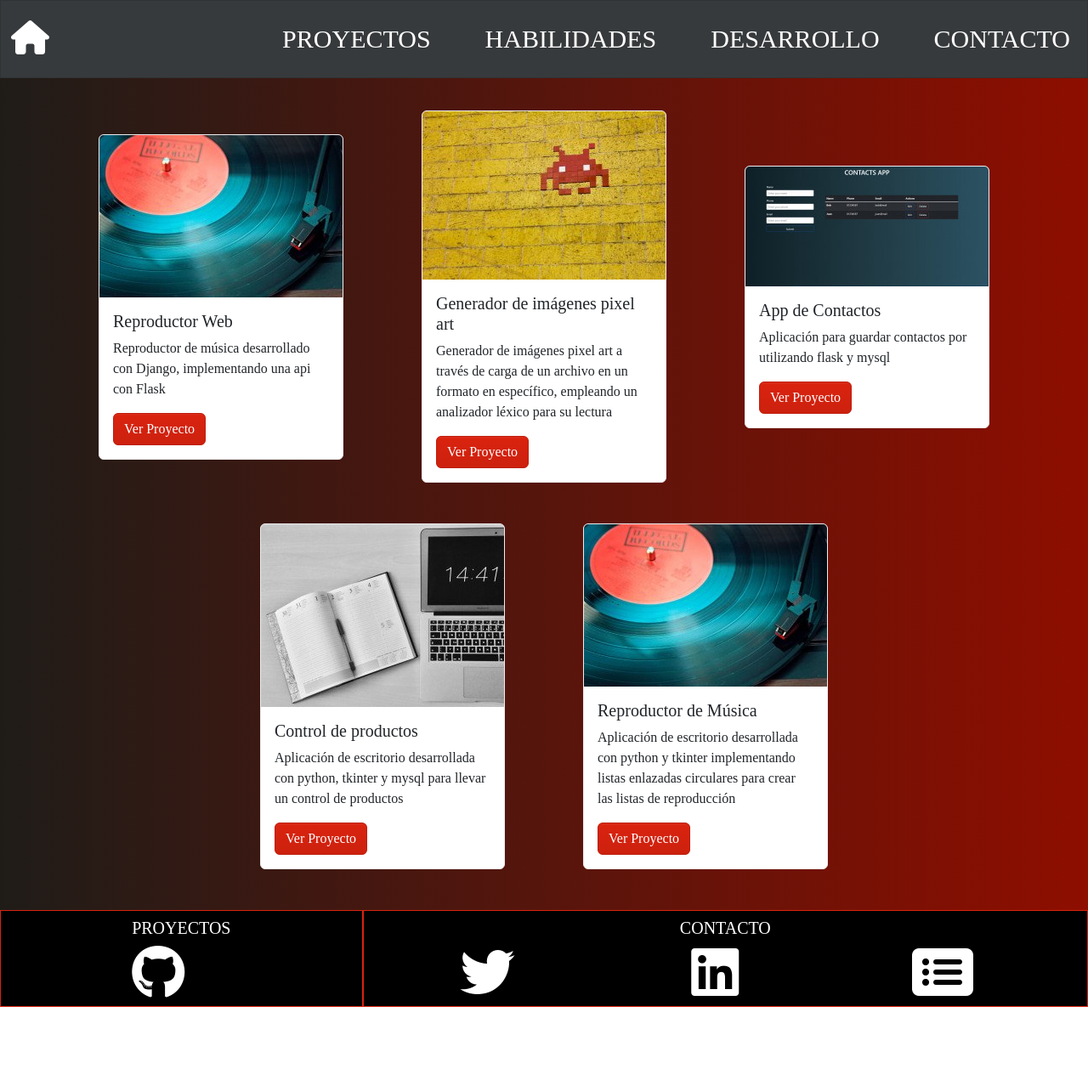
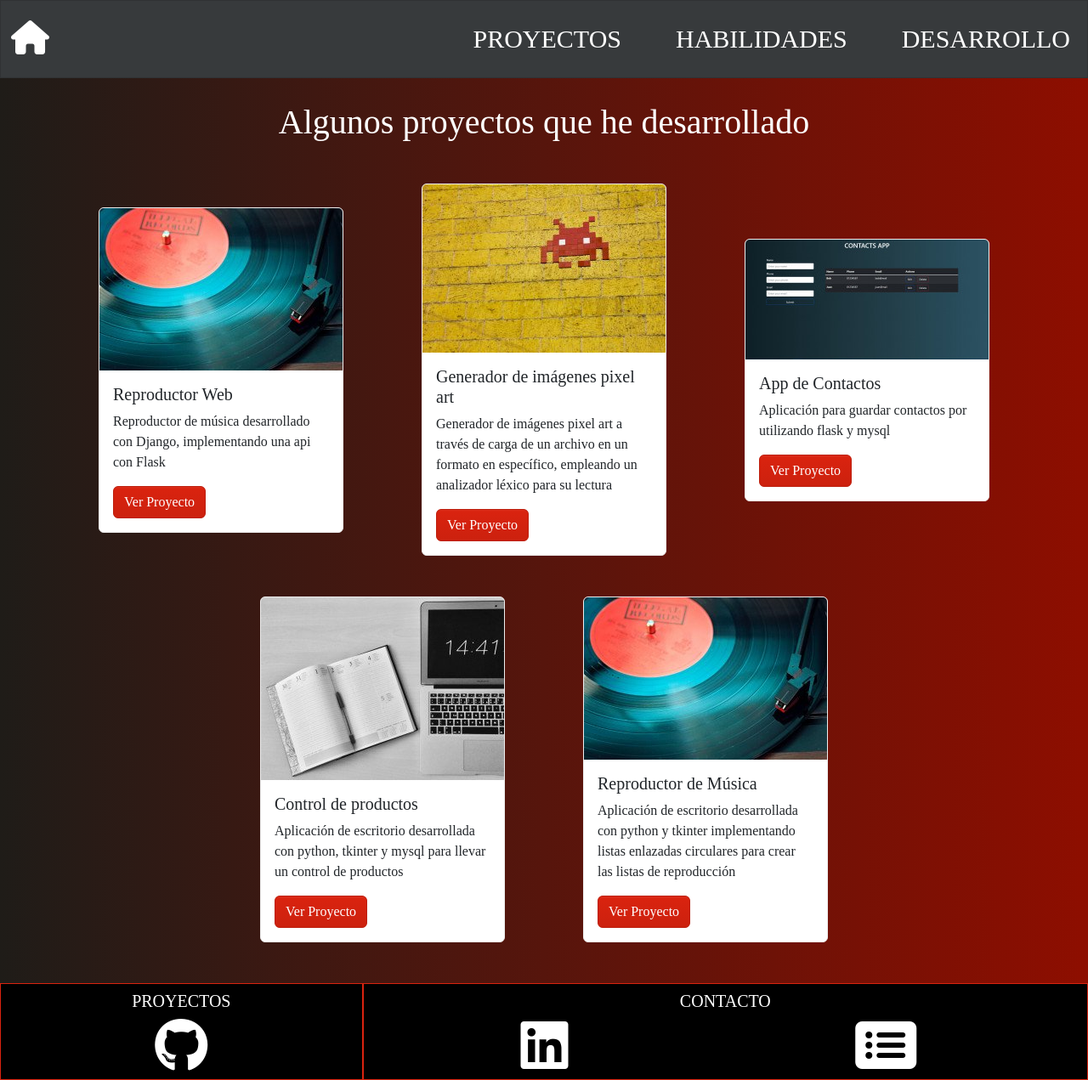
Before and after one commit to diego-008/my-web-site, a React (Create React App) app: page /projects in a window 1280 px wide. Shown: the whole page at 85% size. Before the commit the page ends 1185 px from the top, so only its background shows below. Built offline with nearby package versions, Linux system fonts and the light colour scheme; a web font is replaced by a local one.

Commit message:
agregando contacto

```diff
--- a/src/App.js
+++ b/src/App.js
@@ -6,7 +6,6 @@ import Projects from './pages/Projects';
 import Footer from './components/Footer';
 import Skills from './pages/Skills';
 import DevclopmentSkills from './pages/DevelopmentSkills';
-import Contact from './pages/Contact';
 function App() {
   return (
     <div className="principal d-flex flex-column">
@@ -22,7 +21,6 @@ function App() {
             <Route exact path="/projects" element={<Projects />} />
             <Route exact path="/skills" element={<Skills />} />
             <Route exact path="/programskills" element={<DevclopmentSkills />} />
-            <Route exact path="/contact" element={<Contact />} />
 
           </Routes>
           <Footer />
--- a/src/components/Footer.js
+++ b/src/components/Footer.js
@@ -5,8 +5,7 @@ export default function Footer() {
     <footer className="mt-auto">
       <div className="container-fluid text-light">
         <div className="row justify-content-center">
-          <div className="col-sm-4 d-flex justify-content-center border border-primary py-2">
-            <div className="">
+          <div className="col-sm-4 text-center border border-primary py-2">
               <p className="h5">PROYECTOS</p>
 
               <FontAwesomeIcon
@@ -14,45 +13,30 @@ export default function Footer() {
                 link="https://github.com/diego-008"
               />
           </div>
-          </div>
 
           <div className="col-sm-8 d-flex justify-content-center border border-primary py-2">
             <div className="row" style={{ width: "100%" }}>
               <p className="h5 text-center">CONTACTO</p>
                 <div className="row">
-                <div className="col-4 text-center">
-                  <FontAwesomeIcon
-                    icon="fa-brands fa-twitter fa-4x text-light"
-                    link="https://twitter.com/Diego_A008?t=CQ44cUXrWNUCktC9cWaLGw&s=08"
-                  />
-                </div>
 
-                <div className="col-4 text-center">
+
+                  <div className="col-6 text-center">
                     <FontAwesomeIcon
                       icon="fa-brands fa-linkedin fa-4x text-light"
                       link="https://www.linkedin.com/in/diego-acetun"
                     />
                   </div>
 
-                <div className="col-4 text-center">
+                  <div className="col-6 text-center">
                       <FontAwesomeIcon
                         icon="fa-solid fa-rectangle-list fa-4x text-light"
-                      link="google.com"
+                        link="https://forms.gle/PFdcxcoCSJDi7p9Y9"
                       />
                     </div>
                 </div>
             </div>
           </div>
 
-          {/* <div className="col-4 d-flex justify-content-center">
-          <FontAwesomeIcon icon="fa-brands fa-twitter fa-4x text-light" link="https://twitter.com/Diego_A008?t=CQ44cUXrWNUCktC9cWaLGw&s=08" />
-          </div>
-          <div className="col-4 d-flex justify-content-center">
-            <FontAwesomeIcon
-              icon="fa-brands fa-linkedin fa-4x text-light"
-              link="https://www.linkedin.com/in/diego-acetun"
-            />
-          </div> */}
         </div>
       </div>
     </footer>
--- a/src/components/NavBar.js
+++ b/src/components/NavBar.js
@@ -31,9 +31,6 @@ export default function NavBar() {
             <Link className="nav-link  active ms-lg-5" to="/programskills">
               DESARROLLO
             </Link>
-            <Link className="nav-link  active ms-lg-5" to="/contact">
-              CONTACTO
-            </Link>
           </div>
         </div>
       </div>
--- a/src/pages/Contact.js
+++ /dev/null
@@ -1,16 +0,0 @@
-export default function Contact() {
-  return (
-    <div className="container text-light" style={{ marginTop: "120px" }}>
-      <h1 className="text-center">
-        Contacto a través de los siguientes medios
-      </h1>
-      <p className="h1 d-inline">TWITTER:</p>
-      <a
-        href="https://twitter.com/Diego_A008?t=CQ44cUXrWNUCktC9cWaLGw&s=08"
-        target="_blank"
-        rel="noreferrer"
-        className="text-light h1 ms-2 text-decoration-none"
-      >@Diego_A008</a>
-    </div>
-  );
-}
--- a/src/pages/Projects.js
+++ b/src/pages/Projects.js
@@ -7,7 +7,8 @@ export default function Projects() {
 
     return(
         <div className="container mt-auto mb-5">
-            <div className="row align-items-center" style={{marginTop: '130px'}}>
+            <p className="text-light h1 mb-5 text-center" style={{marginTop: '120px'}}>Algunos proyectos que he desarrollado</p>
+            <div className="row align-items-center">
                 <div className="col-lg-4 d-flex justify-content-center">
                     <Card title='Reproductor Web' imagen={Reproductor} link="https://github.com/diego-008/ReproductorWeb" text='Reproductor de música desarrollado con Django, implementando una api con Flask' />
                 </div>
```
Lines whose indentation alone changed are shown as unchanged.
